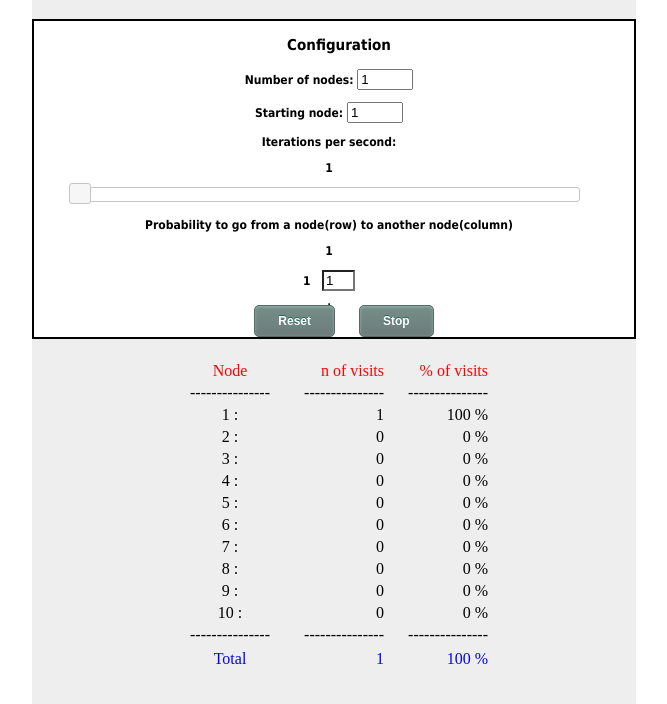
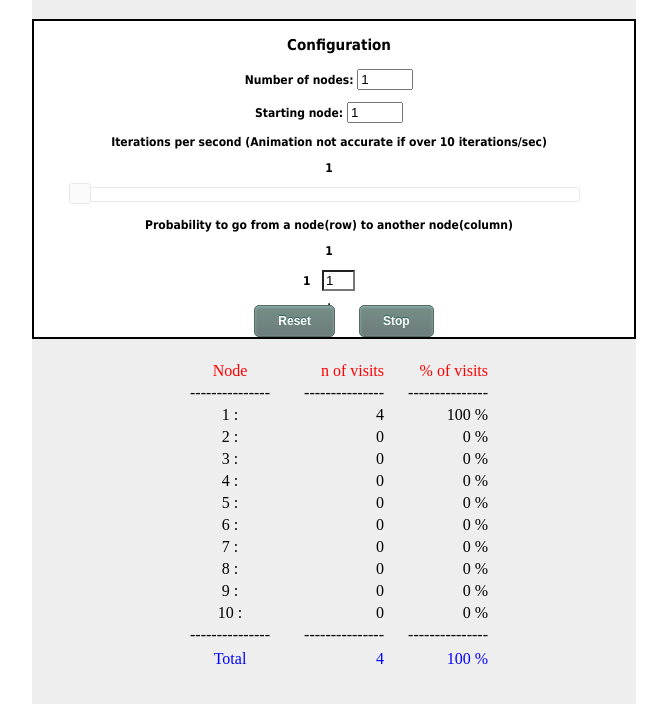
Before and after one commit to TheAwesomeTrio/MarkovsChain, a plain HTML site: page index.html in a window 1280 px wide. Both pictures are taken after a click on the button "Start". Shown: the part 69-773 px from the top of the page, without its empty margins (306-973 px from the left). Drawn offline with nearby package versions, Linux system fonts and the light colour scheme.

Commit message:
accurate animation + speed

```diff
--- a/index.html
+++ b/index.html
@@ -16,7 +16,7 @@
                                     <form class="myForm" NAME="test">
                                             <p class="myText">Number of nodes: <input id="square" value="1" min="1" max="10" type="number" onChange="OnChangeValue(this.form)"  /> </p>
                                             <p class="myText">Starting node: <input id="startingNode" value="1" min="1" max="10" type="number" onChange="OnlyNum(this.form)"/> </p>
-                                            <p class="myText">Iterations per second: <p class="myText" id='speed'>1</p> <div id="slider" style="width:500px; margin-left: auto; margin-right: auto;"></div></p>
+                                            <p class="myText">Iterations per second (Animation not accurate if over 10 iterations/sec) <p class="myText" id='speed'>1</p> <div id="slider" style="width:500px; margin-left: auto; margin-right: auto;"></div></p>
 
                                             <p class="myText">Probability to go from a node(row) to another node(column)</p>
                                             <div id="tableee"></div>
--- a/script.js
+++ b/script.js
@@ -460,7 +460,7 @@ function Running(){
     //get new position
     newPos = RandomDestination(previous);
     console.log("next node:"+newPos);
-    moveDot(0, newPos-1);
+    moveDot(0, newPos);
     previous = newPos;
 
 
@@ -482,11 +482,11 @@ document.getElementsByClassName('toggleButton')[0].onclick = function() {
     if(this.innerHTML === 'Start')
     {
         Normaliser();
-        previous = parseInt(document.getElementById("startingNode").value);
+        previous = parseInt(document.getElementById("startingNode").value)-1;
         console.log("start:" + previous);
         this.innerHTML = 'Stop';
         //initialize dot
-        moveDot(0, previous-1);
+        moveDot(0, previous);
         //run the animation
         running = true;
         secBetweenIt = 1000/parseInt($("#slider").slider( "value" ));
```
